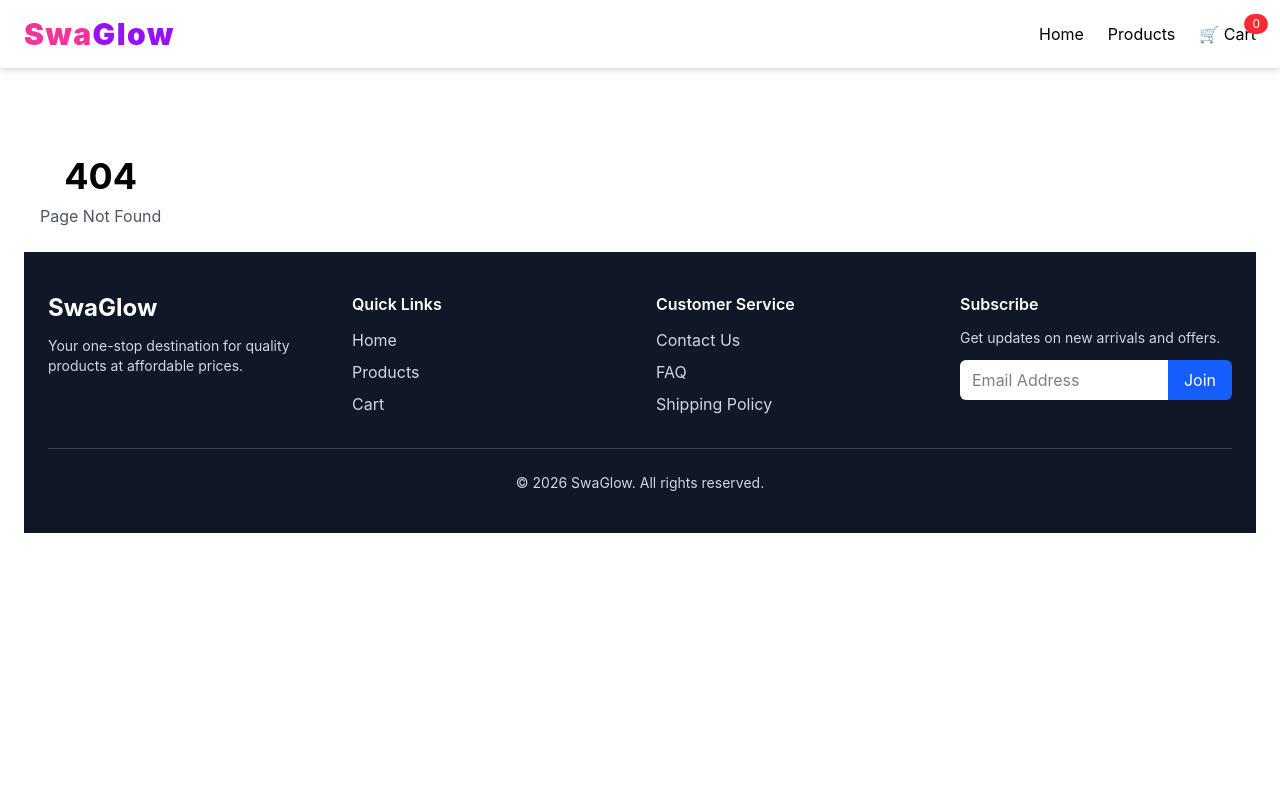
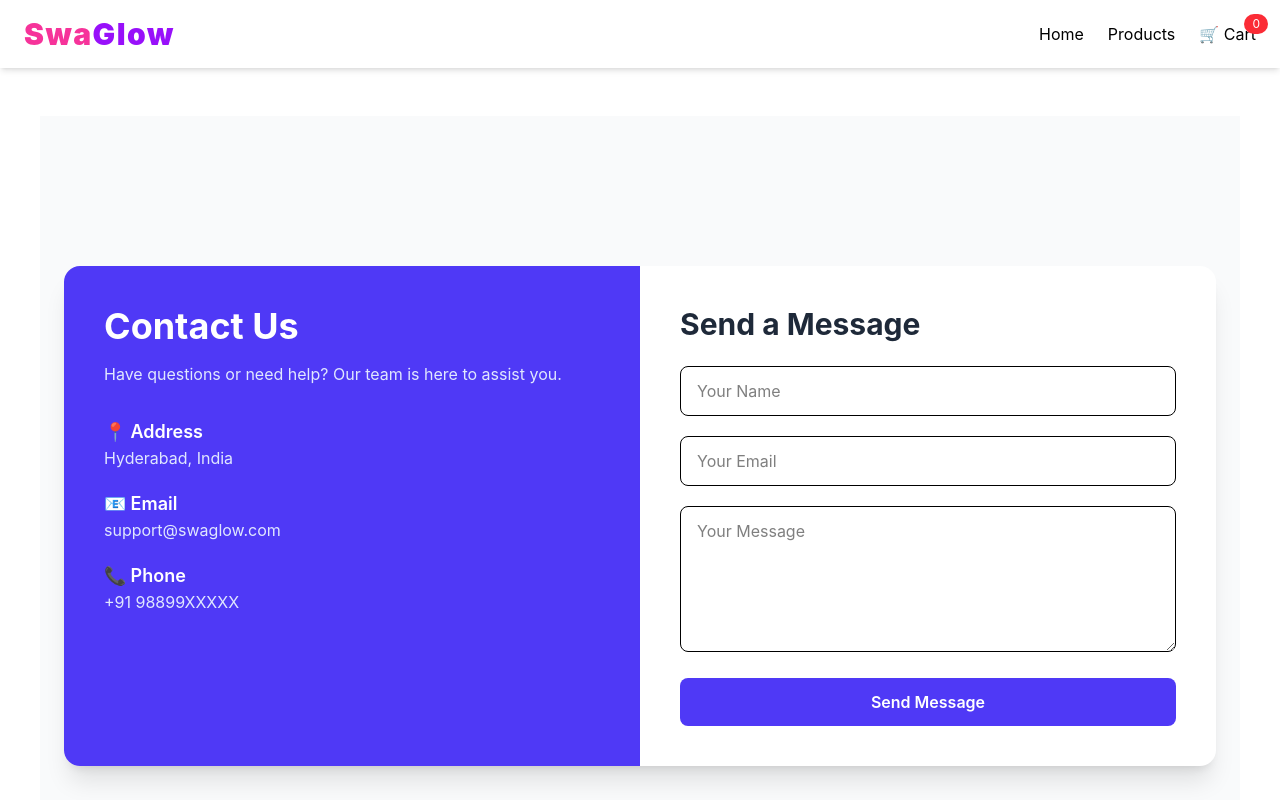
Before and after one commit to Swathchary/SwaGlow, a React (Vite) app: page /contact in a window 1280 px wide. Shown: the top 800 px of the page. Built offline with nearby package versions, Linux system fonts and the light colour scheme.

Commit message:
checkout changes

```diff
--- a/src/App.jsx
+++ b/src/App.jsx
@@ -6,7 +6,7 @@ import { Routes } from 'react-router-dom';
 import Navbar from './components/Navbar';
 import Home from './Pages/Home';
 import About from './Pages/About';
-import Contacts from './Pages/contacts';
+import Contact from './Pages/Contact';
 import Cart from './Pages/Cart';
 import Checkout from './Pages/Checkout';
 import ProductDetails from './Pages/ProductDetails';
@@ -14,8 +14,7 @@ import Products from './Pages/Products';
 import Profile from './Pages/Profile';
 import NotFound from './Pages/NotFound';
 import Footer from './components/Footer';
-
-
+import OrderSucess from './Pages/OrderSucess';
 
 function App() {
 
@@ -33,7 +32,7 @@ function App() {
 
           <Route path='/' element={<Home />} />
           <Route path='/about' element={<About />} />
-          <Route path='/contacts' element={<Contacts />} />
+          <Route path='/contact' element={<Contact />} />
           <Route path='/cart' element={<Cart />} />
           <Route path='/checkout' element={<Checkout />} />
 
@@ -41,6 +40,8 @@ function App() {
           <Route path='/products' element={<Products />} />
           <Route path='/profile' element={<Profile />} />
             <Route path="*" element={<NotFound />} />
+          <Route path="/success" element={<OrderSucess />} />
+
 
         </Routes>
         </main>
--- a/src/Pages/Checkout.jsx
+++ b/src/Pages/Checkout.jsx
@@ -1,8 +1,10 @@
 import { useContext, useState } from "react";
 import { CartContext } from "../CartContext";
+import { useNavigate } from "react-router-dom";
 
 const Checkout = () => {
     const { cart } = useContext(CartContext);
+    const navigate = useNavigate();
 
     const [form, setForm] = useState({
         name: "",
@@ -30,9 +32,8 @@ const Checkout = () => {
             return;
         }
 
-        alert(`Order placed successfully 🎉
-Name: ${form.name}
-Total: $${total.toFixed(2)}`);
+          navigate(`/success?name=${form.name}&total=${total.toFixed(2)}`);
+
 
         console.log("Order Details:", {
             customer: form,
--- /dev/null
+++ b/src/Pages/Contact.jsx
@@ -0,0 +1,125 @@
+import { useState } from "react";
+
+function Contact() {
+  const [formData, setFormData] = useState({
+    name: "",
+    email: "",
+    message: "",
+  });
+
+  const handleChange = (e) => {
+    setFormData({
+      ...formData,
+      [e.target.name]: e.target.value,
+    });
+  };
+
+  const handleSubmit = (e) => {
+    e.preventDefault();
+    alert("Message sent successfully!");
+    setFormData({
+      name: "",
+      email: "",
+      message: "",
+    });
+  };
+
+  return (
+    <div className="min-h-screen bg-gray-50 flex items-center justify-center px-6 py-12">
+      <div className="w-full max-w-6xl bg-white rounded-2xl shadow-xl overflow-hidden grid md:grid-cols-2">
+
+        {/* Left Section */}
+        <div className="bg-indigo-600 text-white p-10">
+          <h1 className="text-4xl font-bold mb-4">
+            Contact Us
+          </h1>
+
+          <p className="text-indigo-100 mb-8">
+            Have questions or need help? Our team is here to assist you.
+          </p>
+
+          <div className="space-y-5">
+            <div>
+              <h3 className="font-semibold text-lg">
+                📍 Address
+              </h3>
+              <p className="text-indigo-100">
+                Hyderabad, India
+              </p>
+            </div>
+
+            <div>
+              <h3 className="font-semibold text-lg">
+                📧 Email
+              </h3>
+              <p className="text-indigo-100">
+                support@swaglow.com
+              </p>
+            </div>
+
+            <div>
+              <h3 className="font-semibold text-lg">
+                📞 Phone
+              </h3>
+              <p className="text-indigo-100">
+                +91 98899XXXXX
+              </p>
+            </div>
+          </div>
+        </div>
+
+
+        {/* Form Section */}
+        <div className="p-10">
+          <h2 className="text-3xl font-bold text-gray-800 mb-6">
+            Send a Message
+          </h2>
+
+          <form onSubmit={handleSubmit} className="space-y-5">
+
+            <input
+              type="text"
+              name="name"
+              value={formData.name}
+              onChange={handleChange}
+              placeholder="Your Name"
+              className="w-full px-4 py-3 border rounded-lg focus:outline-none focus:ring-2 focus:ring-indigo-500"
+              required
+            />
+
+            <input
+              type="email"
+              name="email"
+              value={formData.email}
+              onChange={handleChange}
+              placeholder="Your Email"
+              className="w-full px-4 py-3 border rounded-lg focus:outline-none focus:ring-2 focus:ring-indigo-500"
+              required
+            />
+
+            <textarea
+              name="message"
+              value={formData.message}
+              onChange={handleChange}
+              placeholder="Your Message"
+              rows="5"
+              className="w-full px-4 py-3 border rounded-lg focus:outline-none focus:ring-2 focus:ring-indigo-500"
+              required
+            ></textarea>
+
+            <button
+              type="submit"
+              className="w-full bg-indigo-600 text-white py-3 rounded-lg font-semibold hover:bg-indigo-700 transition"
+            >
+              Send Message
+            </button>
+
+          </form>
+        </div>
+
+      </div>
+    </div>
+  );
+}
+
+export default Contact;
--- a/src/Pages/Contacts.jsx
+++ /dev/null
@@ -1,14 +0,0 @@
-const Contacts = () => {
-
-
-    return (
-
-        <div>
-
-            <h1> Contacts</h1>
-
-        </div>
-    )
-}
-
-export default Contacts;
--- a/src/Pages/Home.jsx
+++ b/src/Pages/Home.jsx
@@ -54,7 +54,7 @@ const Home = () => {
 
             <section className="bg-linear-to-r from-indigo-600 via-purple-600 to-pink-500 text-white">
 
-                <div className="max-w-7xl mx-auto px-6 py-24 text-center">
+                <div className="max-w-7xl mx-auto px-6 py-16 text-center">
                     <h1 className="text-5xl font-bold mb-4">
                         Welcome to SwaGlow
                     </h1>
@@ -63,9 +63,9 @@ const Home = () => {
                         Discover amazing products at great prices.
                     </p>
 
-                    <button className="bg-white text-indigo-600 px-6 py-3 rounded-lg font-semibold shadow-lg hover:bg-indigo-100 transition duration-300">
+                    {/* <button className="bg-white text-indigo-600 px-6 py-3 rounded-lg font-semibold shadow-lg hover:bg-indigo-100 transition duration-300">
                         Shop Now
-                    </button>
+                    </button> */}
                 </div>
             </section>
 
--- /dev/null
+++ b/src/Pages/OrderSucess.jsx
@@ -0,0 +1,52 @@
+import React from "react";
+import { useLocation, Link } from "react-router-dom";
+
+function OrderSucess() {
+  const { search } = useLocation();
+  const params = new URLSearchParams(search);
+
+  const name = params.get("name");
+  const total = params.get("total");
+
+
+  return (
+    <div className="min-h-screen w-full flex items-center justify-center bg-gradient-to-br from-green-50 to-blue-50 p-5">
+  <div className="w-full max-w-5xl bg-white rounded-2xl shadow-xl p-10 text-center">
+
+    <div className="text-6xl mb-4">
+      🎉
+    </div>
+
+    <h1 className="text-4xl font-bold text-green-600 mb-4">
+      Order Placed Successfully!
+    </h1>
+
+    <p className="text-gray-500 mb-8 text-lg">
+      Thank you for your purchase. Your order has been confirmed.
+    </p>
+
+    <div className="w-full bg-gray-50 rounded-xl p-6 mb-8">
+      <div className="flex justify-between py-4 border-b text-lg">
+        <span className="text-gray-500">Name</span>
+        <span className="font-semibold">{name}</span>
+      </div>
+
+      <div className="flex justify-between py-4 text-lg">
+        <span className="text-gray-500">Total Amount</span>
+        <span className="font-semibold">${total}</span>
+      </div>
+    </div>
+
+    <Link
+      to="/"
+      className="inline-block bg-blue-600 hover:bg-blue-700 text-white font-semibold px-8 py-3 rounded-lg transition"
+    >
+      Continue Shopping
+    </Link>
+
+  </div>
+</div>
+  );
+}
+
+export default OrderSucess;
--- a/src/Pages/Products.jsx
+++ b/src/Pages/Products.jsx
@@ -44,7 +44,7 @@ const Products = () => {
             <div className="text-center py-10 bg-gradient-to-r from-indigo-600 to-purple-600 text-white">
                 <h1 className="text-4xl font-bold">Our Products</h1>
                 <p className="mt-2">Find the best products at best prices</p>
-                <p className="mt-2 font-semibold">Cart Items: {cart.length}</p>
+                {/* <p className="mt-2 font-semibold">Cart Items: {cart.length}</p> */}
             </div>
 
             {/* Content */}
--- a/src/components/Footer.jsx
+++ b/src/components/Footer.jsx
@@ -46,11 +46,11 @@ export default function Footer() {
             </h3>
             <ul className="space-y-2">
               <li>
-                <a href="#" className="hover:text-white">
+                <a href="/contact" className="hover:text-white">
                   Contact Us
                 </a>
               </li>
-              <li>
+              {/* <li>
                 <a href="#" className="hover:text-white">
                   FAQ
                 </a>
@@ -59,7 +59,7 @@ export default function Footer() {
                 <a href="#" className="hover:text-white">
                   Shipping Policy
                 </a>
-              </li>
+              </li> */}
             </ul>
           </div>
 
```
